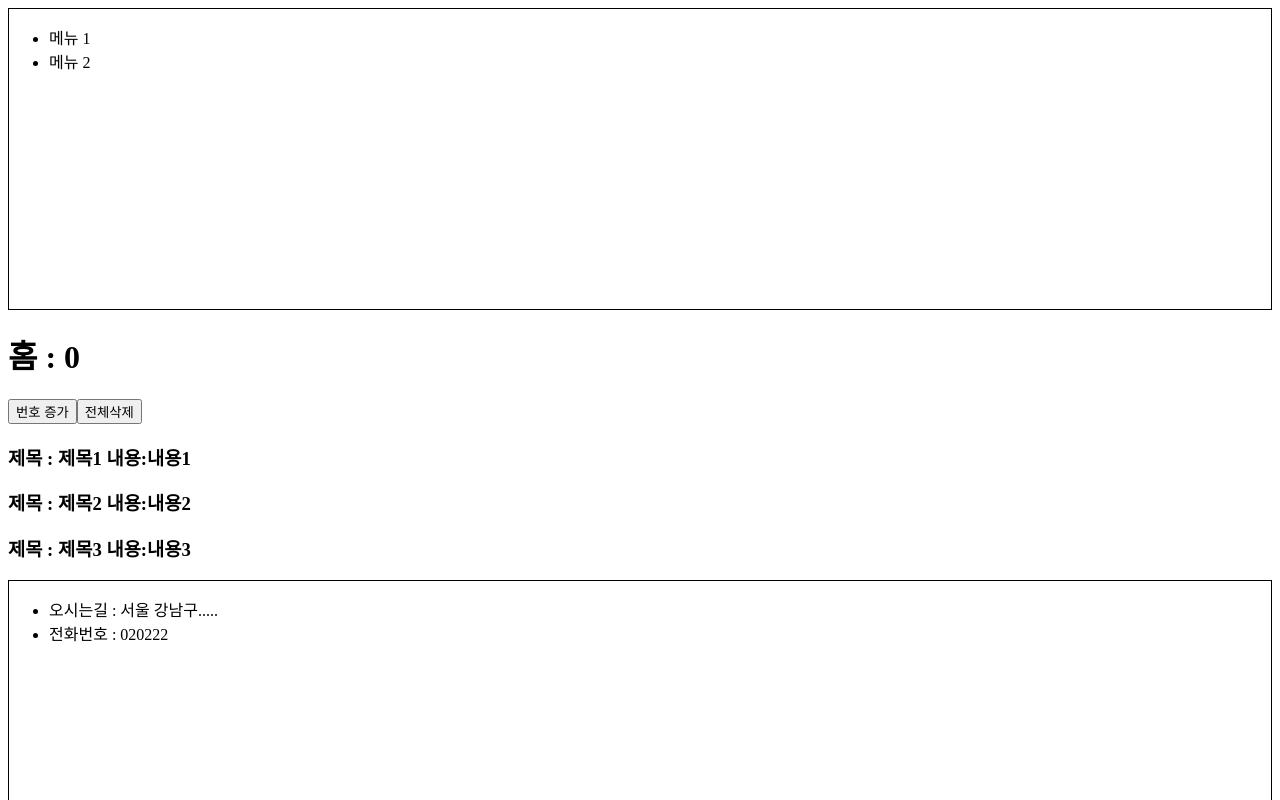
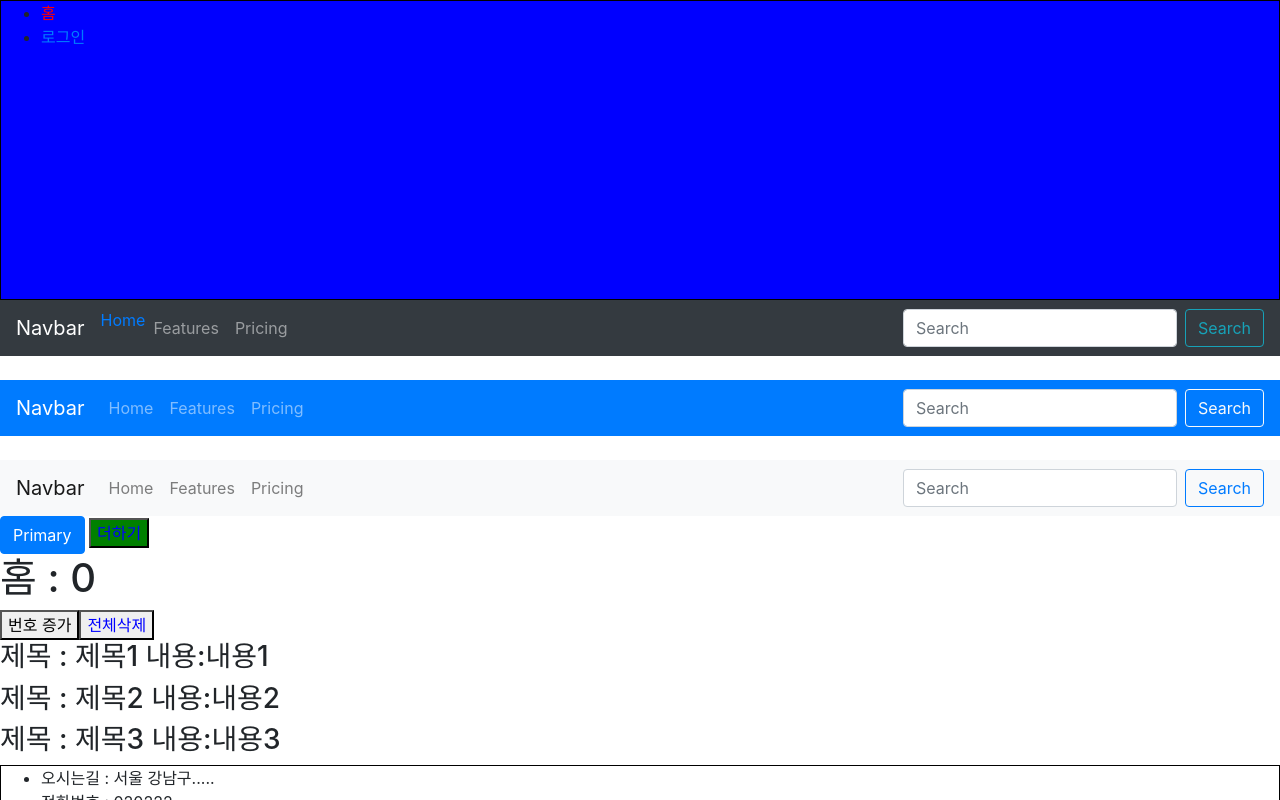
Before and after one commit to eunho3854/React-study, a React (Create React App) app: page / in a window 1280 px wide. Shown: the top 800 px of the page. Built offline with nearby package versions, Linux system fonts and the light colour scheme.

Commit message:
Router & Bootstrap

```diff
--- a/package.json
+++ b/package.json
@@ -6,8 +6,11 @@
     "@testing-library/jest-dom": "^5.11.9",
     "@testing-library/react": "^11.2.3",
     "@testing-library/user-event": "^12.6.2",
+    "bootstrap": "^4.6.0",
     "react": "^17.0.1",
+    "react-bootstrap": "^1.4.3",
     "react-dom": "^17.0.1",
+    "react-router-dom": "^5.2.0",
     "react-scripts": "4.0.1",
     "styled-components": "^5.2.1",
     "web-vitals": "^0.2.4"
--- a/public/index.html
+++ b/public/index.html
@@ -24,11 +24,11 @@
       work correctly both with client-side routing and a non-root public URL.
       Learn how to configure a non-root public URL by running `npm run build`.
     -->
+
     <title>React App</title>
   </head>
   <body>
     <noscript>You need to enable JavaScript to run this app.</noscript>
     <div id="root"></div>
-
   </body>
 </html>
--- a/src/App.js
+++ b/src/App.js
@@ -1,13 +1,21 @@
 // useRef (디자인)
 // dom을 변경할 때 사용
 
+import Footer from './components/Footer';
+import Header from './components/Header';
 import HomePage from './pages/HomePage';
+import { Route } from 'react-router-dom';
 import LoginPage from './pages/LoginPage';
+
+// exact = 주소를 정확하게 읽어라. ("/"와 "login" 구분)
 
 function App() {
   return (
     <div>
-      <HomePage />
+      <Header />
+      <Route path="/" exact={true} component={HomePage} />
+      <Route path="/login" exact={true} component={LoginPage} />
+      <Footer />
     </div>
   );
 }
--- a/src/components/Header.js
+++ b/src/components/Header.js
@@ -1,22 +1,79 @@
 import React from 'react';
+import { Button, Form, FormControl, Nav, Navbar } from 'react-bootstrap';
+import { Link } from 'react-router-dom';
 import styled from 'styled-components';
 
 // 하나의 컴포넌트를 생성 (재사용)
 
 // styled-components => js파일과 css파일 관리!!
-const StyledHeaButtoderDiv = styled.div`
+const StyledHeaduttoderDiv = styled.div`
   border: 1px solid black;
   height: 300px;
+  background-color: ${(props) => props.backgroundColor};
 `;
+
+const StyledHeadLink = styled(Link)`
+  color: red;
+`;
+// a 태그를 사용하면 계속 모든 페이지를 다시 받아온다. (새로고침)
+// link를 사용하면 필요한 부분만 바뀐다. (헤드, 푸터는 그대로 있고 홈, 로그인만 바뀜)
 
 const Header = () => {
   return (
-    <StyledHeaButtoderDiv>
-      <ul>
-        <li>메뉴 1</li>
-        <li>메뉴 2</li>
-      </ul>
-    </StyledHeaButtoderDiv>
+    <div>
+      <StyledHeaduttoderDiv backgroundColor="blue">
+        <ul>
+          <li>
+            <StyledHeadLink to="/">홈</StyledHeadLink>
+          </li>
+          <li>
+            <Link to="/login/10">로그인</Link>
+          </li>
+        </ul>
+      </StyledHeaduttoderDiv>
+
+      <Navbar bg="dark" variant="dark">
+        <Navbar.Brand href="#home">Navbar</Navbar.Brand>
+        <Nav className="mr-auto">
+          <Link to="/" className="Nav-link">
+            Home
+          </Link>
+          <Nav.Link href="/login">Features</Nav.Link>
+          <Nav.Link href="#pricing">Pricing</Nav.Link>
+        </Nav>
+        <Form inline>
+          <FormControl type="text" placeholder="Search" className="mr-sm-2" />
+          <Button variant="outline-info">Search</Button>
+        </Form>
+      </Navbar>
+      <br />
+      <Navbar bg="primary" variant="dark">
+        <Navbar.Brand href="#home">Navbar</Navbar.Brand>
+        <Nav className="mr-auto">
+          <Nav.Link href="#home">Home</Nav.Link>
+          <Nav.Link href="#features">Features</Nav.Link>
+          <Nav.Link href="#pricing">Pricing</Nav.Link>
+        </Nav>
+        <Form inline>
+          <FormControl type="text" placeholder="Search" className="mr-sm-2" />
+          <Button variant="outline-light">Search</Button>
+        </Form>
+      </Navbar>
+
+      <br />
+      <Navbar bg="light" variant="light">
+        <Navbar.Brand href="#home">Navbar</Navbar.Brand>
+        <Nav className="mr-auto">
+          <Nav.Link href="#home">Home</Nav.Link>
+          <Nav.Link href="#features">Features</Nav.Link>
+          <Nav.Link href="#pricing">Pricing</Nav.Link>
+        </Nav>
+        <Form inline>
+          <FormControl type="text" placeholder="Search" className="mr-sm-2" />
+          <Button variant="outline-primary">Search</Button>
+        </Form>
+      </Navbar>
+    </div>
   );
 };
 
--- a/src/components/home/Home.js
+++ b/src/components/home/Home.js
@@ -1,13 +1,25 @@
+import { Button } from 'react-bootstrap';
 import React from 'react';
+import styled from 'styled-components';
 
-// Function 방식
-// class 방식
+const StyledDeleteButton = styled.button`
+  color: ${(props) => (props.user.username === 'ssar' ? 'blue' : 'red')};
+`;
+
+// 스타일 상속
+const StyledAddButton = styled(StyledDeleteButton)`
+  color: ${(props) => (props.user.username === 'ssar' ? 'blue' : 'red')};
+  background-color: green;
+`;
+
 const Home = (props) => {
   // 구조분할 할당
-  const { boards, setBoards, number, setNumber } = props;
+  const { boards, setBoards, number, setNumber, user } = props;
 
   return (
     <div>
+      <Button variant="primary">Primary</Button>{' '}
+      <StyledAddButton user={user}>더하기</StyledAddButton>
       <h1>홈 : {number}</h1>
       <button
         onClick={() => {
@@ -16,9 +28,11 @@
       >
         번호 증가
       </button>
-      <button onClick={() => setBoards([])}>전체삭제</button>
+      <StyledDeleteButton user={user} onClick={() => setBoards([])}>
+        전체삭제
+      </StyledDeleteButton>
       {boards.map((board) => (
-        <h3>
+        <h3 key={board.id}>
           제목 : {board.title} 내용:{board.content}
         </h3>
       ))}
--- a/src/index.js
+++ b/src/index.js
@@ -1,15 +1,14 @@
 import React from 'react';
 import ReactDOM from 'react-dom';
+import { BrowserRouter } from 'react-router-dom';
 import App from './App';
-import reportWebVitals from './reportWebVitals';
+import 'bootstrap/dist/css/bootstrap.min.css';
 
-{
-  /* <React.StrictMode> 문법 검사도구*/
-  /* 지워도 됨. */
-}
 ReactDOM.render(
   <React.StrictMode>
-    <App />
+    <BrowserRouter>
+      <App />
+    </BrowserRouter>
   </React.StrictMode>,
-  document.getElementById('root')
+  document.getElementById('root'),
 );
--- a/src/pages/HomePage.js
+++ b/src/pages/HomePage.js
@@ -1,13 +1,11 @@
 import React, { useEffect, useState } from 'react';
-import Footer from '../components/Footer';
-import Header from '../components/Header';
 import Home from '../components/home/Home';
 
 const HomePage = () => {
   // http 요청 (fetch, axios(다운))
   const [boards, setBoards] = useState([]);
-
   const [number, setNumber] = useState(0);
+  const [user, setUser] = useState({});
 
   // 빈 배열 한번만 실행
   useEffect(() => {
@@ -20,18 +18,18 @@
 
     // 빈데이터
     setBoards([...data]);
+    setUser({ id: 1, username: 'ssar' });
   }, []);
 
   return (
     <div>
-      <Header />
       <Home
         boards={boards}
         setBoards={setBoards}
         number={number}
         setNumber={setNumber}
+        user={user}
       />
-      <Footer />
     </div>
   );
 };
--- a/src/pages/LoginPage.js
+++ b/src/pages/LoginPage.js
@@ -1,14 +1,13 @@
 import React from 'react';
-import Footer from '../components/Footer';
-import Header from '../components/Header';
 import Login from '../components/login/Login';
 
-const LoginPage = () => {
+const LoginPage = (props) => {
+  const { history } = props;
+
   return (
     <div>
-      <Header />
+      <button onClick={() => history.goBack()}>뒤로가기</button>
       <Login />
-      <Footer />
     </div>
   );
 };
```
Also changed, not shown: 2 other files (tests, documents, lock files or other folders).
